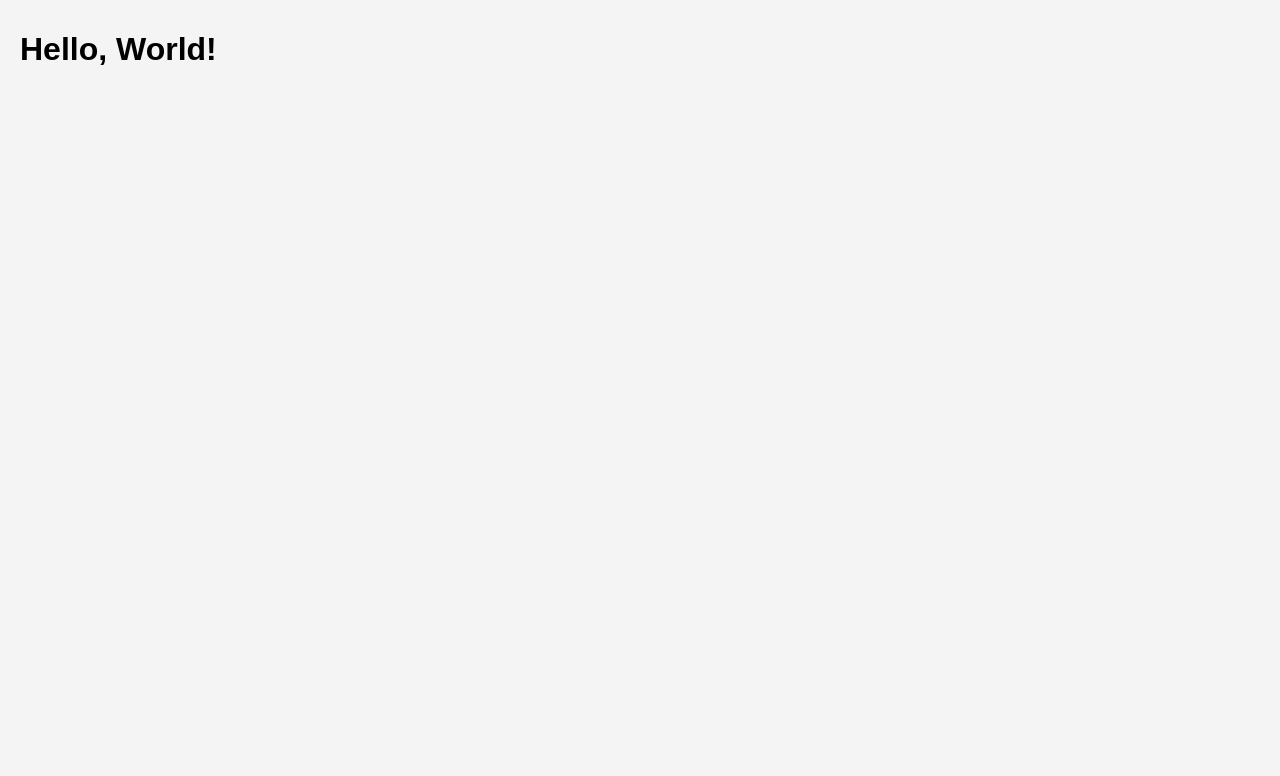
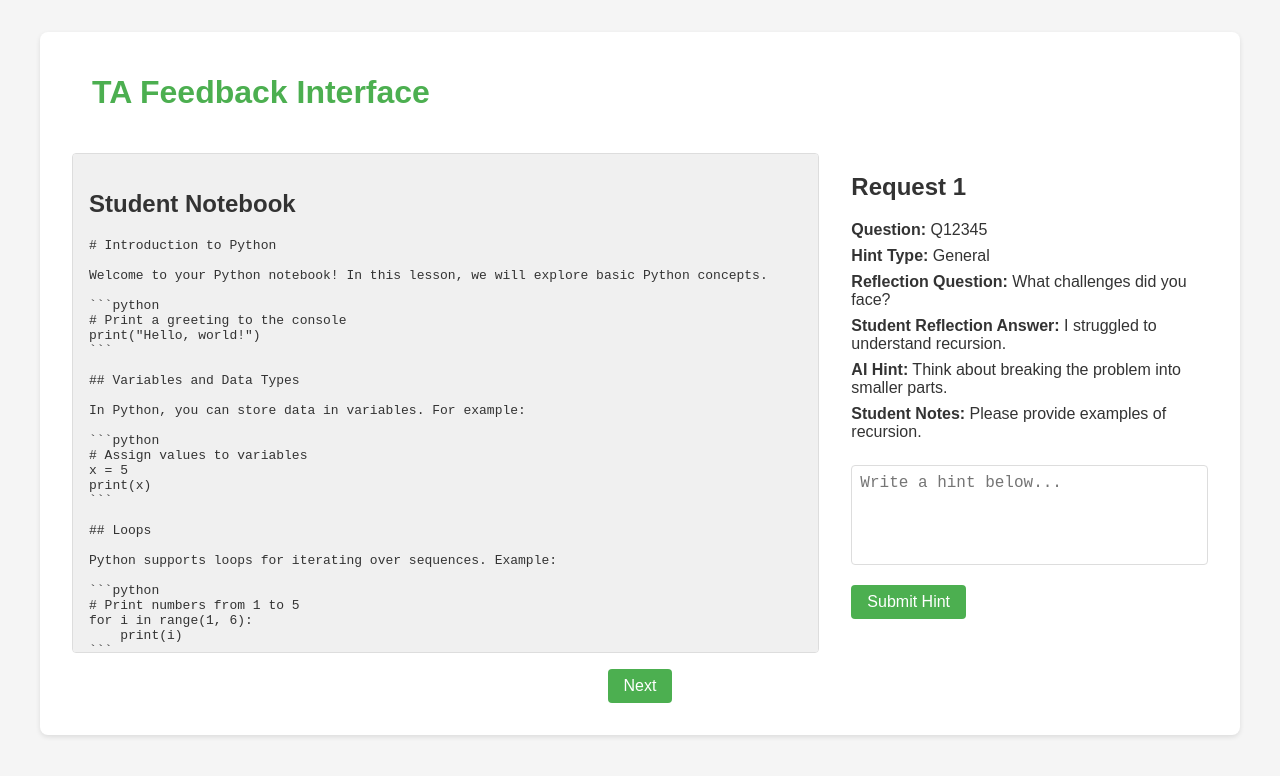
Before and after one commit to educational-technology-collective/ta_hint_feedback, a React app: page / in a window 1280 px wide. Shown: the top 776 px of the page. Built offline with nearby package versions, Linux system fonts and the light colour scheme.

Commit message:
adding ipynb reader

```diff
--- a/package.json
+++ b/package.json
@@ -12,7 +12,8 @@
   "license": "ISC",
   "dependencies": {
     "react": "^19.0.0",
-    "react-dom": "^19.0.0"
+    "react-dom": "^19.0.0",
+    "react-ipynb-renderer": "^2.2.4"
   },
   "devDependencies": {
     "@babel/core": "^7.14.6",
--- /dev/null
+++ b/src/App.css
@@ -0,0 +1,88 @@
+body {
+    font-family: Arial, sans-serif;
+    margin: 0;
+    padding: 0;
+    background-color: #f5f5f5;
+    color: #333;
+  }
+
+  .app {
+    display: flex;
+    flex-direction: column;
+    max-width: 1200px;
+    margin: 2rem auto;
+    padding: 2rem;
+    background: white;
+    border-radius: 8px;
+    box-shadow: 0 2px 5px rgba(0, 0, 0, 0.1);
+  }
+
+  main {
+    display: flex;
+  }
+
+  .notebook-view {
+    flex: 2;
+    margin-right: 2rem;
+    padding: 1rem;
+    background-color: #f0f0f0;
+    border: 1px solid #ddd;
+    border-radius: 4px;
+    overflow-y: auto;
+    max-height: 500px;
+  }
+
+  .hint-area {
+    flex: 1;
+  }
+
+  header {
+    text-align: center;
+    margin-bottom: 2rem;
+  }
+
+  header h1 {
+    margin: 0;
+    color: #4caf50;
+  }
+
+  .hint-request {
+    margin-bottom: 2rem;
+  }
+
+  .hint-request p {
+    margin: 0.5rem 0;
+  }
+
+  textarea {
+    width: 100%;
+    height: 100px;
+    margin: 1rem 0;
+    padding: 0.5rem;
+    border: 1px solid #ddd;
+    border-radius: 4px;
+    font-size: 1rem;
+    resize: none;
+  }
+
+  button {
+    padding: 0.5rem 1rem;
+    background-color: #4caf50;
+    color: white;
+    border: none;
+    border-radius: 4px;
+    cursor: pointer;
+    font-size: 1rem;
+  }
+
+  button:hover {
+    background-color: #45a049;
+  }
+
+  footer {
+    text-align: center;
+  }
+
+  footer button {
+    margin-top: 1rem;
+  }
--- a/src/App.js
+++ b/src/App.js
@@ -1,27 +1,95 @@
-import { useState } from "react"
+// App.js
+import React, { useState, useEffect } from 'react';
+import './App.css';
+import notebookData from './data/mockNotebook.json';
 
-const App = () => {
-    const [text, setText] = useState('')
-    const [voice, setVoice] = useState('')
+function App() {
+  const [hintRequest, setHintRequest] = useState({
+    request_id: 1,
+    question_id: "Q12345",
+    hint_type: "General",
+    reflection_question: "What challenges did you face?",
+    reflection_answer: "I struggled to understand recursion.",
+    AI_hint: "Think about breaking the problem into smaller parts.",
+    student_notes: "Please provide examples of recursion.",
+  });
+  const [taFeedback, setTaFeedback] = useState('');
+  const [notebookContent, setNotebookContent] = useState("");
 
-    const handleTextChange = (e) => {
-        setText(e.target.value)
-    }
+  useEffect(() => {
+    // Load notebook content from the mock JSON data
+    const formattedNotebook = notebookData.cells
+      .map(cell => {
+        if (cell.cell_type === "markdown") {
+          return cell.source.join('\n');
+        } else if (cell.cell_type === "code") {
+          return `\n\`\`\`python\n${cell.source.join('')}\n\`\`\`\n`;
+        }
+        return '';
+      })
+      .join('\n');
 
-    const handleVoiceChange = (e) => {
-        setVoice(e.target.value)
-    }
+    setNotebookContent(formattedNotebook);
+  }, []);
 
+  // Mock function to simulate fetching a new request
+  const fetchRequest = () => {
+    setHintRequest({
+      request_id: 2,
+      question_id: "Q54321",
+      hint_type: "Specific",
+      reflection_question: "How did you approach the problem?",
+      reflection_answer: "I tried to use a loop but got stuck.",
+      AI_hint: "Consider using recursion instead of a loop.",
+      student_notes: "Need help understanding recursion better."
+    });
+  };
 
+  // Mock function to simulate submitting feedback
+  const submitFeedback = () => {
+    alert(`Feedback submitted: ${taFeedback}`);
+    setTaFeedback('');
+    fetchRequest();
+  };
 
-    return (
-        <div>
-            <header>
-                <h1>Hello, World!</h1>
-            </header>
+  return (
+    <div className="app">
+      <header>
+        <h1>TA Feedback Interface</h1>
+      </header>
+      <main className="main-content">
+        <div className="notebook-view">
+          <h2>Student Notebook</h2>
+          <pre>{notebookContent}</pre>
+        </div>
+        <div className="hint-area">
+          {hintRequest ? (
+            <div className="hint-request">
+              <h2>Request {hintRequest.request_id}</h2>
+              <p><strong>Question:</strong> {hintRequest.question_id}</p>
+              <p><strong>Hint Type:</strong> {hintRequest.hint_type}</p>
+              <p><strong>Reflection Question:</strong> {hintRequest.reflection_question}</p>
+              <p><strong>Student Reflection Answer:</strong> {hintRequest.reflection_answer}</p>
+              <p><strong>AI Hint:</strong> {hintRequest.AI_hint}</p>
+              <p><strong>Student Notes:</strong> {hintRequest.student_notes}</p>
 
+              <textarea
+                value={taFeedback}
+                onChange={(e) => setTaFeedback(e.target.value)}
+                placeholder="Write a hint below..."
+              ></textarea>
+              <button onClick={submitFeedback}>Submit Hint</button>
+            </div>
+          ) : (
+            <p>No pending requests. Please check back later.</p>
+          )}
         </div>
-    )
+      </main>
+      <footer>
+        <button onClick={fetchRequest}>Next</button>
+      </footer>
+    </div>
+  );
 }
 
-export default App
+export default App;
--- /dev/null
+++ b/src/data/mockNotebook.json
@@ -0,0 +1,99 @@
+{
+    "cells": [
+      {
+        "cell_type": "markdown",
+        "metadata": {},
+        "source": [
+          "# Introduction to Python\n",
+          "Welcome to your Python notebook! In this lesson, we will explore basic Python concepts."
+        ]
+      },
+      {
+        "cell_type": "code",
+        "execution_count": 1,
+        "metadata": {},
+        "outputs": [
+          {
+            "name": "stdout",
+            "output_type": "stream",
+            "text": "Hello, world!\n"
+          }
+        ],
+        "source": [
+          "# Print a greeting to the console\n",
+          "print(\"Hello, world!\")"
+        ]
+      },
+      {
+        "cell_type": "markdown",
+        "metadata": {},
+        "source": [
+          "## Variables and Data Types\n",
+          "In Python, you can store data in variables. For example:"
+        ]
+      },
+      {
+        "cell_type": "code",
+        "execution_count": 2,
+        "metadata": {},
+        "outputs": [
+          {
+            "name": "stdout",
+            "output_type": "stream",
+            "text": "5\n"
+          }
+        ],
+        "source": [
+          "# Assign values to variables\n",
+          "x = 5\n",
+          "print(x)"
+        ]
+      },
+      {
+        "cell_type": "markdown",
+        "metadata": {},
+        "source": [
+          "## Loops\n",
+          "Python supports loops for iterating over sequences. Example:"
+        ]
+      },
+      {
+        "cell_type": "code",
+        "execution_count": 3,
+        "metadata": {},
+        "outputs": [
+          {
+            "name": "stdout",
+            "output_type": "stream",
+            "text": "1\n2\n3\n4\n5\n"
+          }
+        ],
+        "source": [
+          "# Print numbers from 1 to 5\n",
+          "for i in range(1, 6):\n",
+          "    print(i)"
+        ]
+      }
+    ],
+    "metadata": {
+      "kernelspec": {
+        "display_name": "Python 3",
+        "language": "python",
+        "name": "python3"
+      },
+      "language_info": {
+        "codemirror_mode": {
+          "name": "ipython",
+          "version": 3
+        },
+        "file_extension": ".py",
+        "mimetype": "text/x-python",
+        "name": "python",
+        "nbconvert_exporter": "python",
+        "pygments_lexer": "ipython3",
+        "version": "3.8.5"
+      }
+    },
+    "nbformat": 4,
+    "nbformat_minor": 4
+  }
```
Also changed, not shown: 1 other file (tests, documents, lock files or other folders). Lines whose indentation alone changed are shown as unchanged.
